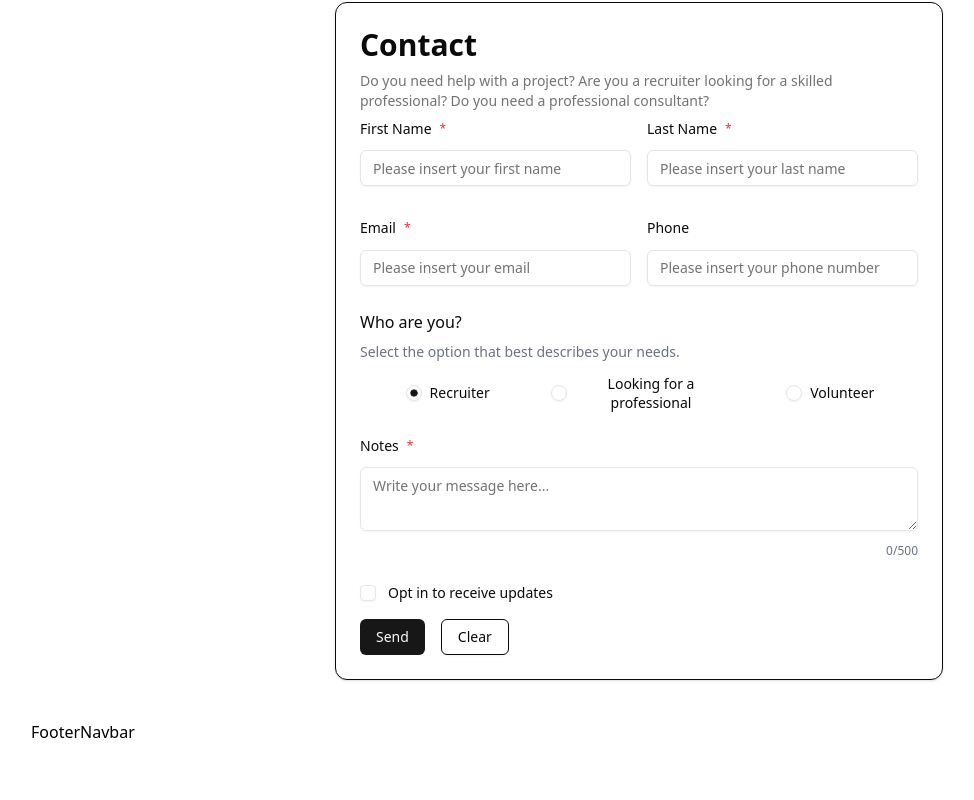
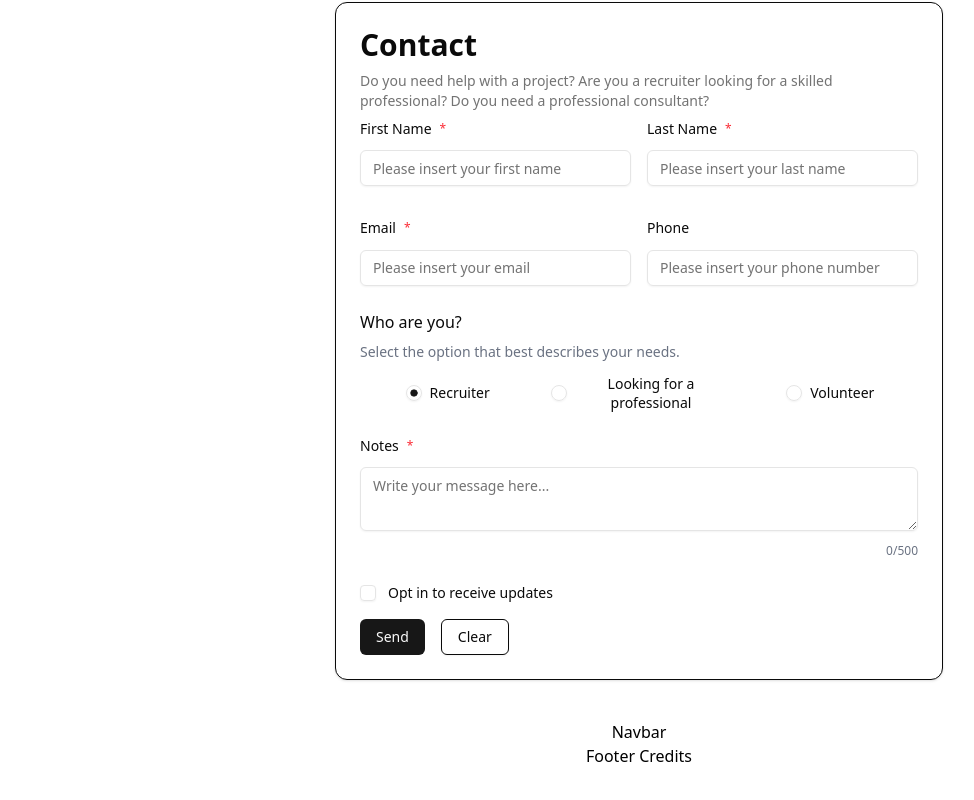
Before and after one commit to neolivaresgonzalez/portfolio-frontend, a React (Vite) app: page / in a window 1280 px wide. Shown: the part 3847-4647 px from the top of the page, without its empty margins (1-975 px from the left). Before the commit the page ends 4623 px from the top, so only its background shows below. Built offline with nearby package versions, Linux system fonts and the light colour scheme.

Commit message:
Basic elements aligning

```diff
--- a/src/components/ui/footer-navbar.tsx
+++ b/src/components/ui/footer-navbar.tsx
@@ -1,7 +1,8 @@
 export function FooterNavbar() {
     return (
-        <div className="flex flex-1">
-            <h1>FooterNavbar</h1>
+        <div className="flex flex-col h-full">
+            <div className="flex flex-1 items-center justify-center">Navbar</div>
+            <div className="flex flex-1 items-center justify-center">Footer Credits</div>
         </div>
     )
 }
```
